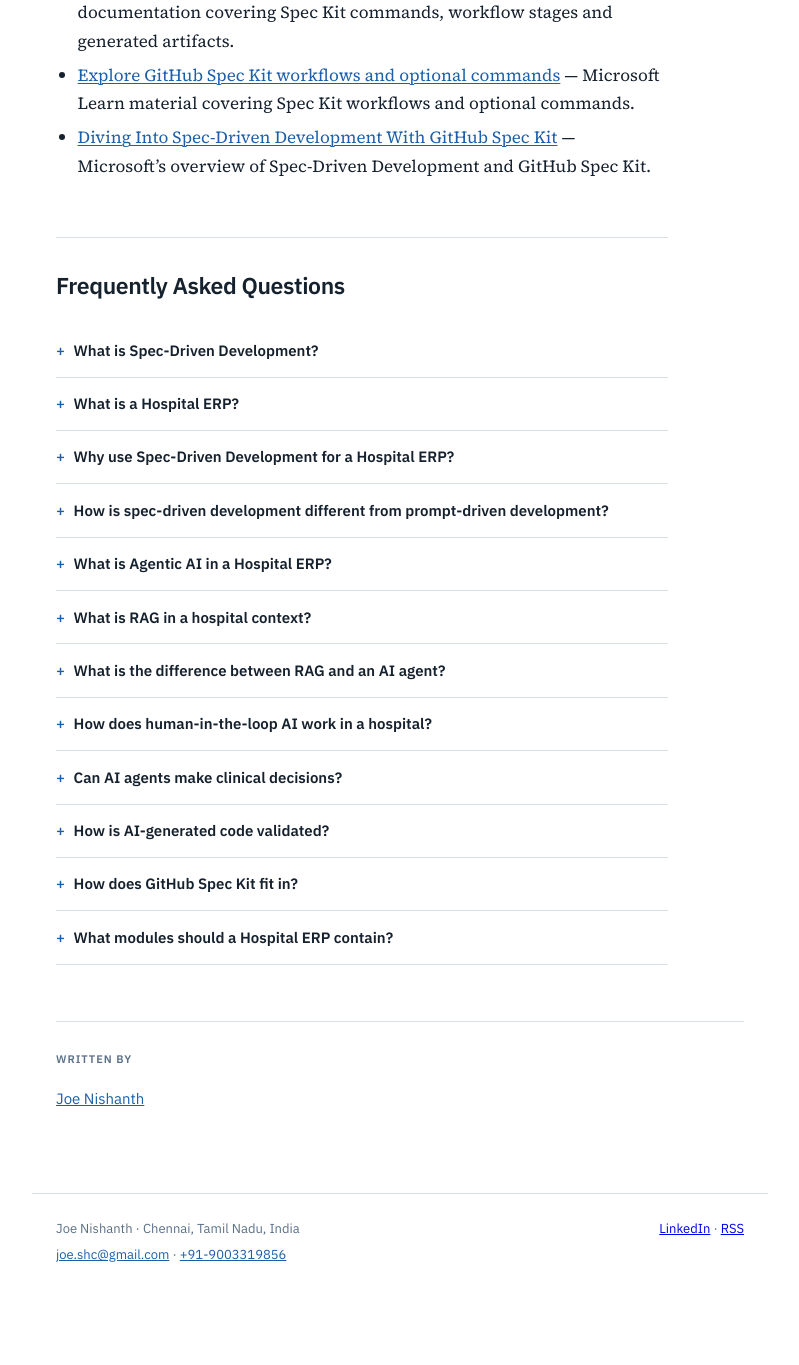
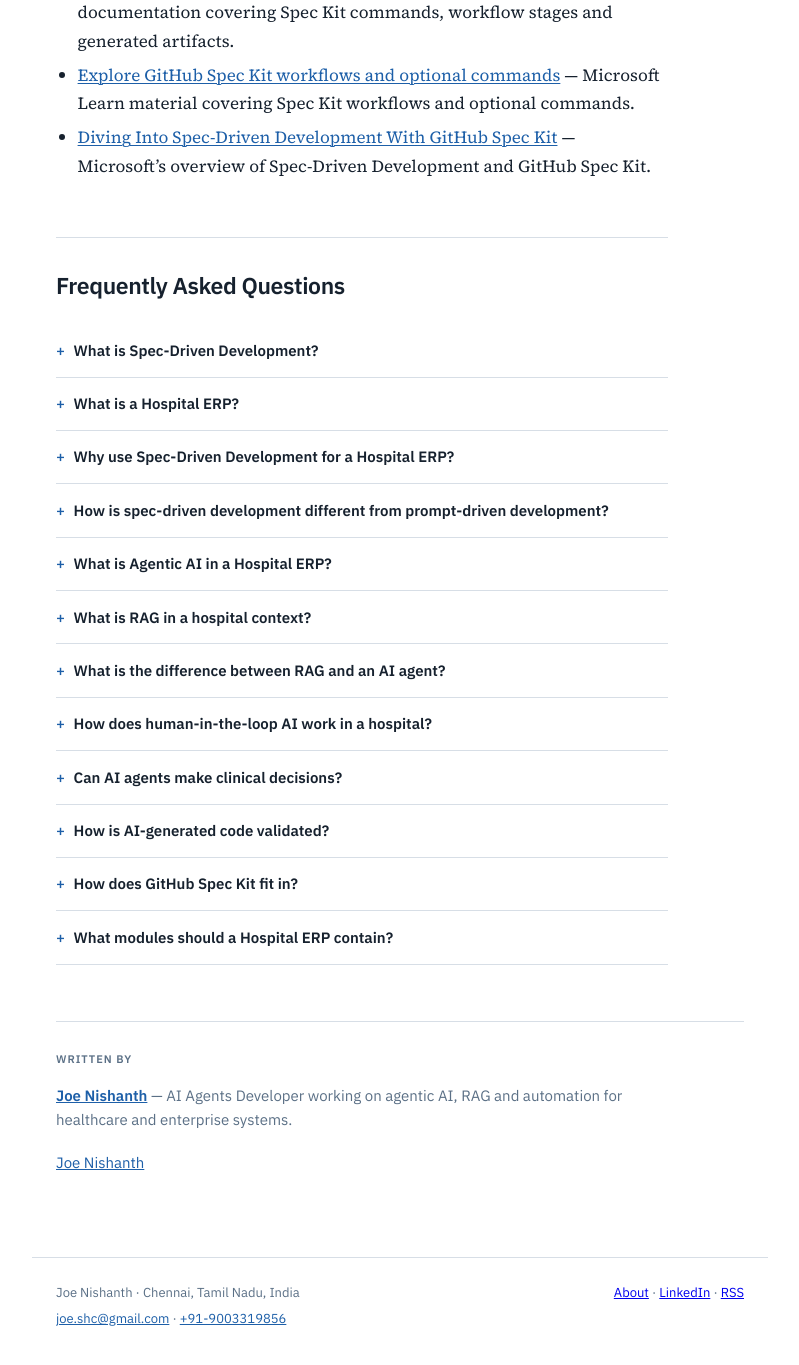
Before and after one commit to joeshc/AI-SDLC-SDD, a Jekyll site: the page built from _posts/2026-09-13-spec-driven-development-hospital-erp.md, in a window 1280 px wide and 1400 px high, scrolled down 69611 px. Shown: the top 1365 px of the window, without its empty margins (240-1039 px from the left). Built offline with Jekyll 4.4.1, drawn with Linux system fonts in a browser that asks for light colours; comment, search, counter and statistics services are not loaded; before the commit the page ends 70947 px from its top, so only the background shows below that.

Commit message:
Add an author page for E-E-A-T
Creates /about/ — the gap left by the SEO pass, where author signals were the
weakest dimension.

Every fact on the page is one you have already published. Role, focus areas
and the "AI that drafts, humans approve" line come from your GitHub bio and
the site masthead; "more than eleven years in software", the employer and the
Chennai location come from your GitHub profile; the article sign-off supplies
the rest. Nothing is invented — no degrees, certifications, client names,
project counts or awards.

Structure
- New `page` layout for non-post pages.
- /about/ with focus areas, how the work is approached in regulated domains,
  a link to the article, and profile links.
- "Views are my own" note, since the employer is named.

Search wiring
- ProfilePage + Person schema: jobTitle, worksFor, address, knowsAbout, and
  sameAs to LinkedIn, GitHub and X.
- The article's BlogPosting author.url now points at /about/ rather than
  straight to LinkedIn, with the external profiles as sameAs. That is the
  conventional shape: article names an author, author page carries the
  evidence, sameAs corroborates it off-site.
- About added to the masthead nav and the footer, so the page is reachable
  and crawlable from every page. It is already in sitemap.xml.
- The post's author card now carries a one-line bio linking to the page.

Verified: ProfilePage JSON-LD parses; the post still has its three blocks;
author.url resolves to a real page (HTTP 200); one H1 on each page; no failed
requests; no horizontal overflow at 390px or 900px.

Co-Authored-By: Claude Opus 5 <noreply@anthropic.com>
Claude-Session: https://claude.ai/code/session_018dWwf3jCxy9SZkS1FRbNni

```diff
--- a/_layouts/default.html
+++ b/_layouts/default.html
@@ -37,6 +37,43 @@
   <link rel="preconnect" href="https://fonts.gstatic.com" crossorigin>
   <link href="https://fonts.googleapis.com/css2?family=IBM+Plex+Mono:wght@400;500&family=IBM+Plex+Sans:wght@400;500;600&family=Source+Serif+4:opsz,wght@8..60,400;8..60,600&display=swap" rel="stylesheet">
   <link rel="stylesheet" href="{{ '/assets/css/main.css' | relative_url }}">
+{%- if page.schema == 'person' %}
+  <script type="application/ld+json">
+  {
+    "@context": "https://schema.org",
+    "@type": "ProfilePage",
+    "mainEntity": {
+      "@type": "Person",
+      "name": {{ site.author | jsonify }},
+      "url": {{ page.url | absolute_url | jsonify }},
+      "image": {{ og_image | jsonify }},
+      "jobTitle": "AI Agents Developer",
+      "description": {{ seo_desc | jsonify }},
+      "worksFor": { "@type": "Organization", "name": "Bosco Soft Technologies Pvt Ltd" },
+      "address": {
+        "@type": "PostalAddress",
+        "addressLocality": "Chennai",
+        "addressRegion": "Tamil Nadu",
+        "addressCountry": "IN"
+      },
+      "email": "mailto:joe.shc@gmail.com",
+      "knowsAbout": [
+        "Agentic AI",
+        "Retrieval-Augmented Generation",
+        "Spec-Driven Development",
+        "Hospital ERP",
+        "Healthcare software architecture",
+        "Workflow automation"
+      ],
+      "sameAs": [
+        "https://www.linkedin.com/in/joe-nishanth",
+        "https://github.com/joeshc",
+        "https://x.com/joeshc"
+      ]
+    }
+  }
+  </script>
+{%- endif %}
 {%- if page.layout == 'post' %}
   <script type="application/ld+json">
   {
@@ -51,8 +88,13 @@
     "author": {
       "@type": "Person",
       "name": {{ site.author | jsonify }},
-      "url": "https://www.linkedin.com/in/joe-nishanth",
-      "sameAs": ["https://www.linkedin.com/in/joe-nishanth"]
+      "url": {{ '/about/' | absolute_url | jsonify }},
+      "jobTitle": "AI Agents Developer",
+      "sameAs": [
+        "https://www.linkedin.com/in/joe-nishanth",
+        "https://github.com/joeshc",
+        "https://x.com/joeshc"
+      ]
     },
     "publisher": {
       "@type": "Person",
@@ -107,10 +149,13 @@
              alt="" width="44" height="44" decoding="async">
         <span>{{ site.title }}</span>
       </a>
-      <a class="masthead__link"
-         href="https://www.linkedin.com/in/joe-nishanth"
-         rel="me noopener"
-         target="_blank">LinkedIn</a>
+      <nav class="masthead__nav" aria-label="Site">
+        <a class="masthead__link" href="{{ '/about/' | relative_url }}">About</a>
+        <a class="masthead__link"
+           href="https://www.linkedin.com/in/joe-nishanth"
+           rel="me noopener"
+           target="_blank">LinkedIn</a>
+      </nav>
     </div>
     <p class="masthead__role">AI Agents Developer — Healthcare, automation, applied GenAI</p>
   </header>
@@ -128,7 +173,7 @@
         <a href="tel:+919003319856">+91-9003319856</a>
       </p>
     </div>
-    <p class="footer__links"><a href="https://www.linkedin.com/in/joe-nishanth">LinkedIn</a> · <a href="{{ '/feed.xml' | relative_url }}">RSS</a></p>
+    <p class="footer__links"><a href="{{ '/about/' | relative_url }}">About</a> · <a href="https://www.linkedin.com/in/joe-nishanth">LinkedIn</a> · <a href="{{ '/feed.xml' | relative_url }}">RSS</a></p>
   </footer>
 
   <script type="module">
--- a/_layouts/post.html
+++ b/_layouts/post.html
@@ -29,6 +29,7 @@ layout: default
 
   <aside class="author-card">
     <p class="author-card__label">Written by</p>
+    <p class="author-card__bio"><a href="{{ '/about/' | relative_url }}">{{ site.author }}</a> — AI Agents Developer working on agentic AI, RAG and automation for healthcare and enterprise systems.</p>
     <!-- Official LinkedIn profile badge. The inner link is the fallback: if the
          LinkedIn script is blocked or fails, this still renders as a plain link. -->
     <div class="badge-base LI-profile-badge"
--- a/assets/css/main.css
+++ b/assets/css/main.css
@@ -85,6 +85,23 @@ main,
 }
 
 .masthead__link:hover { text-decoration: underline; }
+
+.masthead__nav {
+  display: inline-flex;
+  align-items: baseline;
+  gap: 0.9rem;
+}
+
+.author-card__bio {
+  margin: 0 0 1rem;
+  max-width: var(--measure);
+  font-family: "IBM Plex Sans", system-ui, sans-serif;
+  font-size: 0.9375rem;
+  line-height: 1.6;
+  color: var(--ink-soft);
+}
+
+.author-card__bio a { color: var(--accent); font-weight: 600; }
 
 .masthead__role {
   margin: 0.35rem 0 0;
```
Also changed, not shown: _layouts/page.html (added, +13 -0 lines), about.md (added, +45 -0 lines).
